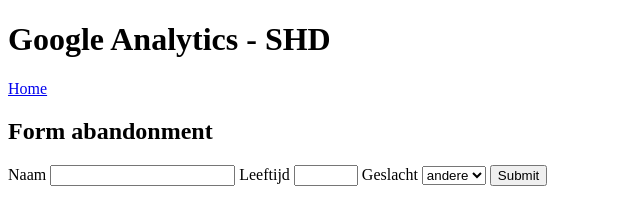
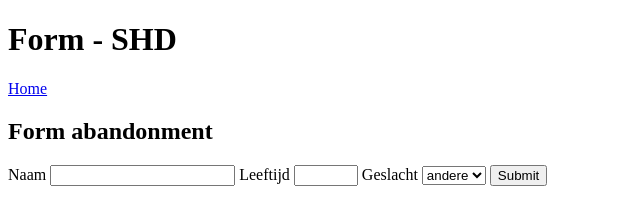
Before and after one commit to BavoVdg/google-analytics-shd, a plain HTML site: page form.html in a window 1280 px wide. Shown: the whole page, without its empty margins (0-640 px from the left). Drawn offline with Linux system fonts and the light colour scheme.

Commit message:
chore: update title

```diff
--- a/form.html
+++ b/form.html
@@ -31,7 +31,7 @@
       ></iframe
     ></noscript>
     <!-- End Google Tag Manager (noscript) -->
-    <h1>Google Analytics - SHD</h1>
+    <h1>Form - SHD</h1>
     <a href="./index.html">Home</a>
     <h2>Form abandonment</h2>
     <form id="form" method="post">
```
